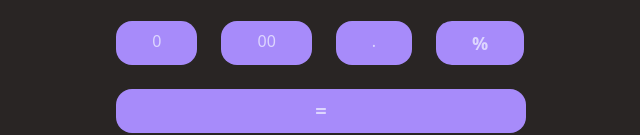
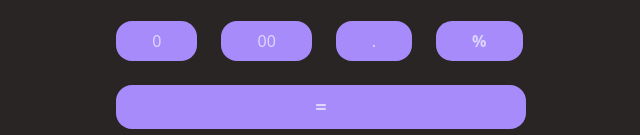
Before and after one commit to KaranRajiwade/simpleCalculator, a plain HTML site: page docs/index.html in a window 1280 px wide. Shown: the part 491-626 px from the top of the page, without its empty margins (319-959 px from the left). Drawn offline with nearby package versions, Linux system fonts and the light colour scheme.

Commit message:
final commit 2

```diff
--- a/docs/index.html
+++ b/docs/index.html
@@ -47,9 +47,9 @@
 
                     <div class="calc-row-4 flex flex-row w-full">
                         <div class="button  bg-violet-400 text-violet-200 outline outline-transparent md:px-9 md:py-2 md:mx-3 md:my-3 px-6 py-2 mx-2 my-2 rounded-2xl hover:outline-violet-400 hover:text-violet-400 hover:bg-transparent">0</div>
-                        <div class="button  bg-violet-400 text-violet-200 text-base outline outline-transparent md:px-9 md:py-2 md:mx-3 md:my-3 px-4 py-2 mx-2 my-2 rounded-2xl hover:outline-violet-400 hover:text-violet-400 hover:bg-transparent">00</div>
-                        <div class="button  bg-violet-400 text-violet-200 outline outline-transparent md:px-9 md:py-2 md:mx-3 md:my-3 px-6 py-2 mx-2 my-2 rounded-2xl hover:outline-violet-400 hover:text-violet-400 hover:bg-transparent">.</div>
-                        <div class="operation PERCENT bg-violet-400 text-center font-bold text-lg text-violet-200 outline outline-transparent md:px-9 md:py-2 md:mx-3 md:my-3 px-6 py-2 mx-2 my-2 rounded-2xl hover:outline-violet-400 hover:text-violet-400 hover:bg-transparent">%</div>
+                        <div class="button  bg-violet-400 text-violet-200 text-xs outline outline-transparent md:px-9 md:py-2 md:mx-3 md:my-3 px-6 py-2 mx-2 my-2 rounded-2xl hover:outline-violet-400 hover:text-violet-400 hover:bg-transparent">00</div>
+                        <div class="button  bg-violet-400 text-violet-200 font-extrabold outline outline-transparent md:px-9 md:py-2 md:mx-3 md:my-3 px-6 py-2 mx-2 my-2 rounded-2xl hover:outline-violet-400 hover:text-violet-400 hover:bg-transparent">.</div>
+                        <div class="operation PERCENT bg-violet-400 text-center font-bold text-xs text-violet-200 outline outline-transparent md:px-9 md:py-2 md:mx-3 md:my-3 px-6 py-2 mx-2 my-2 rounded-2xl hover:outline-violet-400 hover:text-violet-400 hover:bg-transparent">%</div>
 
                     </div>
 
```
